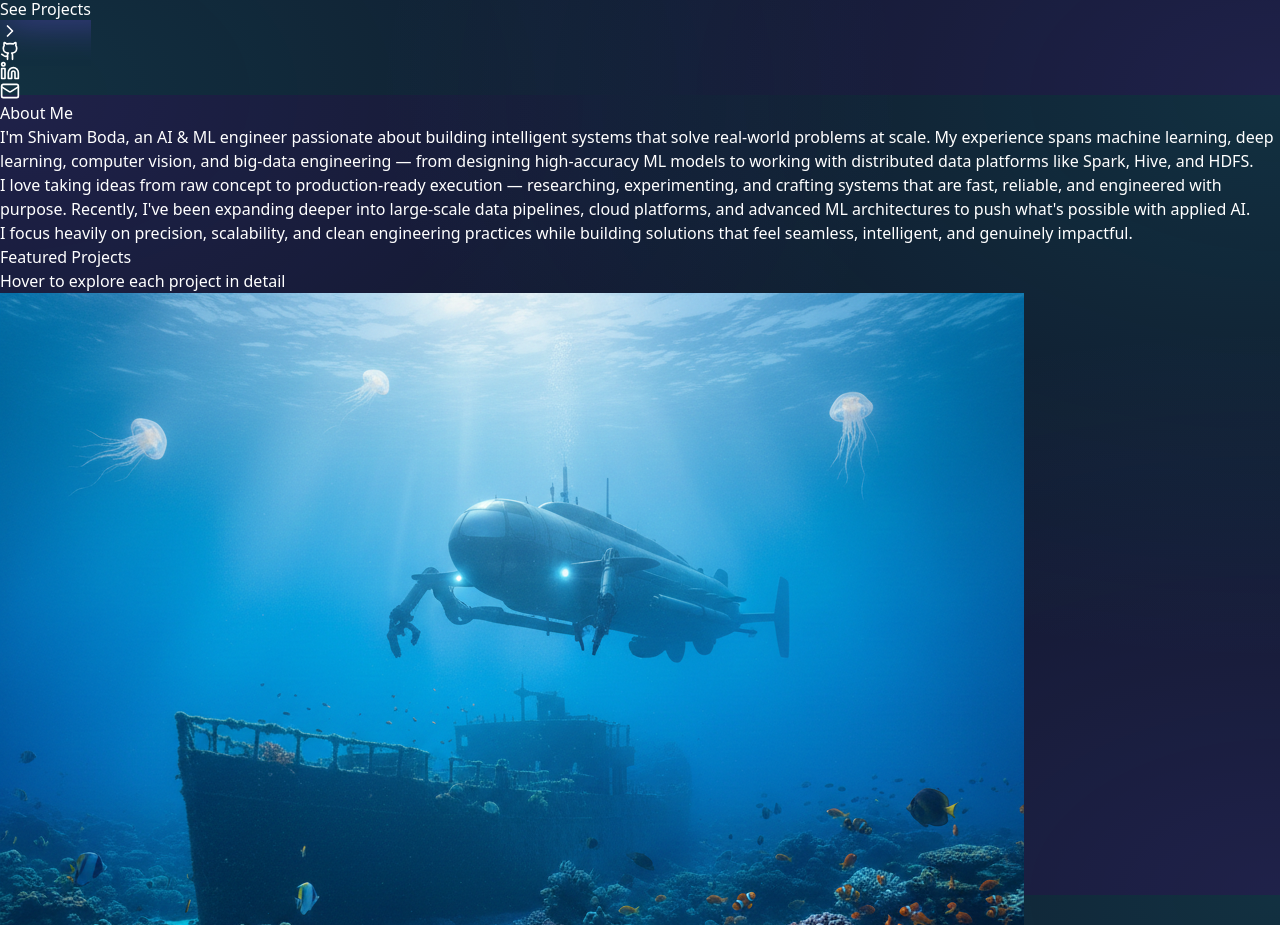
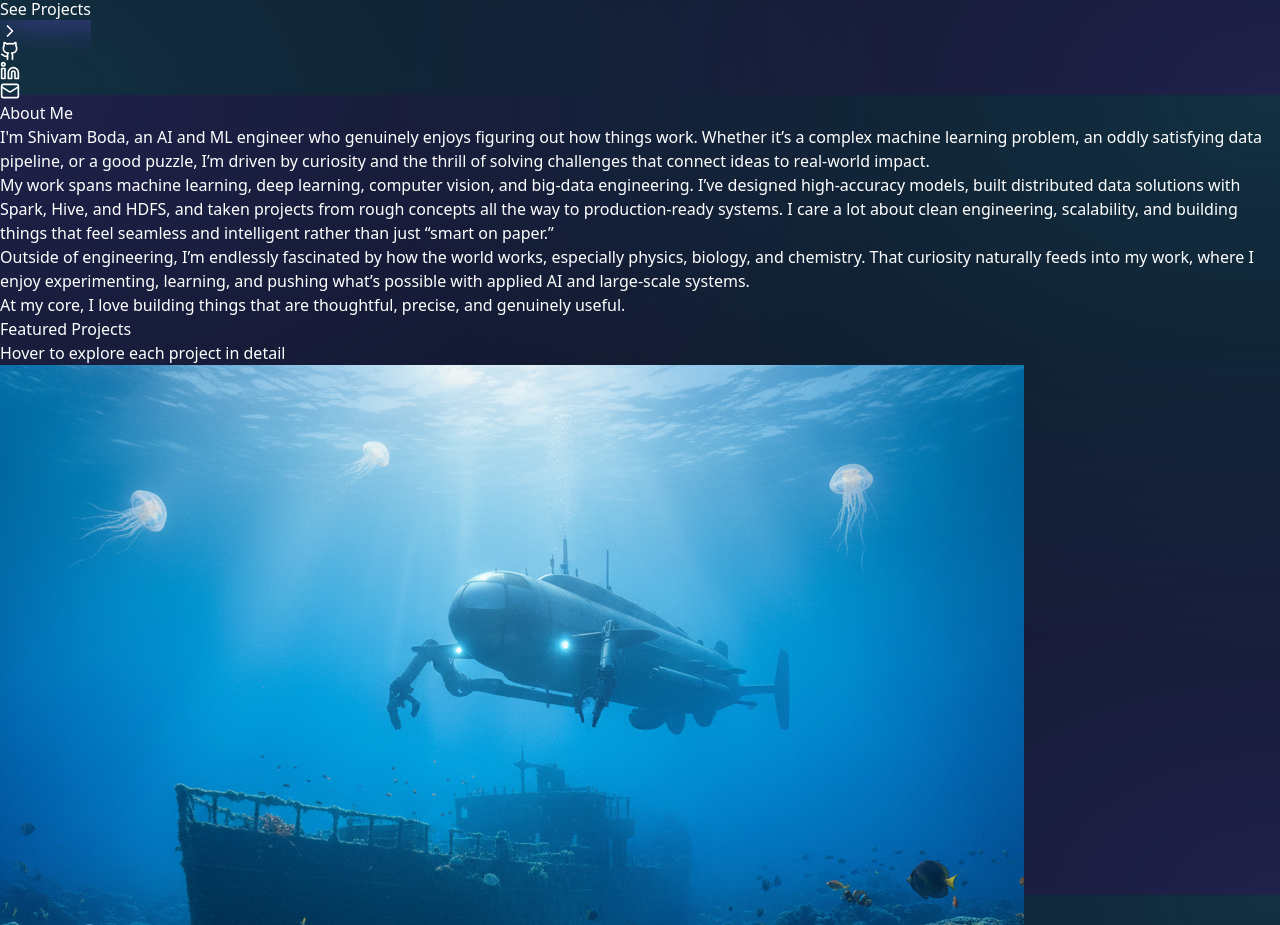
Before and after one commit to shivamboda/shivamboda.github.io, a React (Vite) app: page / in a window 1280 px wide. Shown: the part 2305-3230 px from the top of the page. Built offline with nearby package versions, Linux system fonts and the light colour scheme.

Commit message:
Add files via upload

```diff
--- a/src/App.jsx
+++ b/src/App.jsx
@@ -603,15 +603,19 @@ const About = () => {
 
           <div className="bg-white/10 backdrop-blur-xl border border-white/20 rounded-3xl p-8 md:p-12 shadow-2xl">
             <p className="text-lg text-[#94A3B8] leading-relaxed mb-6">
-              I'm Shivam Boda, an AI & ML engineer passionate about building intelligent systems that solve real-world problems at scale. My experience spans machine learning, deep learning, computer vision, and big-data engineering — from designing high-accuracy ML models to working with distributed data platforms like Spark, Hive, and HDFS.
+              I'm Shivam Boda, an <span className="font-bold bg-gradient-to-r from-[#7C5CFF] to-[#22C1C3] bg-clip-text text-transparent">AI and ML engineer</span> who genuinely enjoys figuring out how things work. Whether it’s a complex machine learning problem, an oddly satisfying data pipeline, or a good puzzle, I’m driven by curiosity and the thrill of solving challenges that connect ideas to real-world impact.
             </p>
 
             <p className="text-lg text-[#94A3B8] leading-relaxed mb-6">
-              I love taking ideas from raw concept to production-ready execution — researching, experimenting, and crafting systems that are fast, reliable, and engineered with purpose. Recently, I've been expanding deeper into large-scale data pipelines, cloud platforms, and advanced ML architectures to push what's possible with applied AI.
+              My work spans machine learning, deep learning, computer vision, and big-data engineering. I’ve designed high-accuracy models, built distributed data solutions with Spark, Hive, and HDFS, and taken projects from rough concepts all the way to production-ready systems. I care a lot about <span className="font-bold bg-gradient-to-r from-[#7C5CFF] to-[#22C1C3] bg-clip-text text-transparent">clean engineering</span>, <span className="font-bold bg-gradient-to-r from-[#7C5CFF] to-[#22C1C3] bg-clip-text text-transparent">scalability</span>, and building things that feel seamless and intelligent rather than just “smart on paper.”
+            </p>
+
+            <p className="text-lg text-[#94A3B8] leading-relaxed mb-6">
+              Outside of engineering, I’m endlessly fascinated by how the world works, especially physics, biology, and chemistry. That curiosity naturally feeds into my work, where I enjoy experimenting, learning, and pushing what’s possible with applied AI and large-scale systems.
             </p>
 
             <p className="text-lg text-[#94A3B8] leading-relaxed mb-8">
-              I focus heavily on <span className="font-bold bg-gradient-to-r from-[#7C5CFF] to-[#22C1C3] bg-clip-text text-transparent">precision</span>, <span className="font-bold bg-gradient-to-r from-[#7C5CFF] to-[#22C1C3] bg-clip-text text-transparent">scalability</span>, and <span className="font-bold bg-gradient-to-r from-[#7C5CFF] to-[#22C1C3] bg-clip-text text-transparent">clean engineering</span> practices while building solutions that feel seamless, intelligent, and genuinely impactful.
+              At my core, I love building things that are <span className="font-bold bg-gradient-to-r from-[#7C5CFF] to-[#22C1C3] bg-clip-text text-transparent">thoughtful, precise, and genuinely useful</span>.
             </p>
           </div>
         </div>
```
